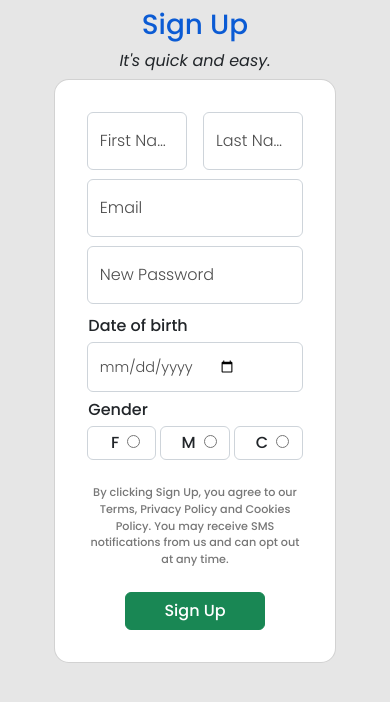
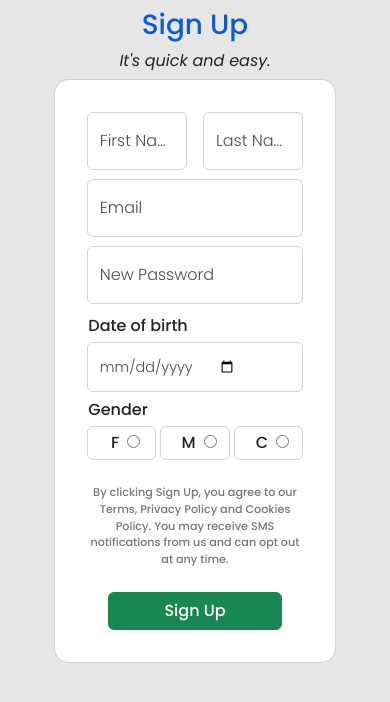
Before and after one commit to HassnainKazmi/User-Authentication-System, a React (Create React App) app: page /User-Authentication-System/signup in a window 390 px wide. Shown: the top 702 px of the page. Built offline with nearby package versions, Linux system fonts and the light colour scheme.

Commit message:
create account button modified

```diff
--- a/src/components/SignUpPage/signUpPage.css
+++ b/src/components/SignUpPage/signUpPage.css
@@ -140,4 +140,8 @@
     color: #777;
     font-size: 0.7rem;
   }
+
+  .btn.btn-success {
+    width: 80%;
+  }
 }
```
